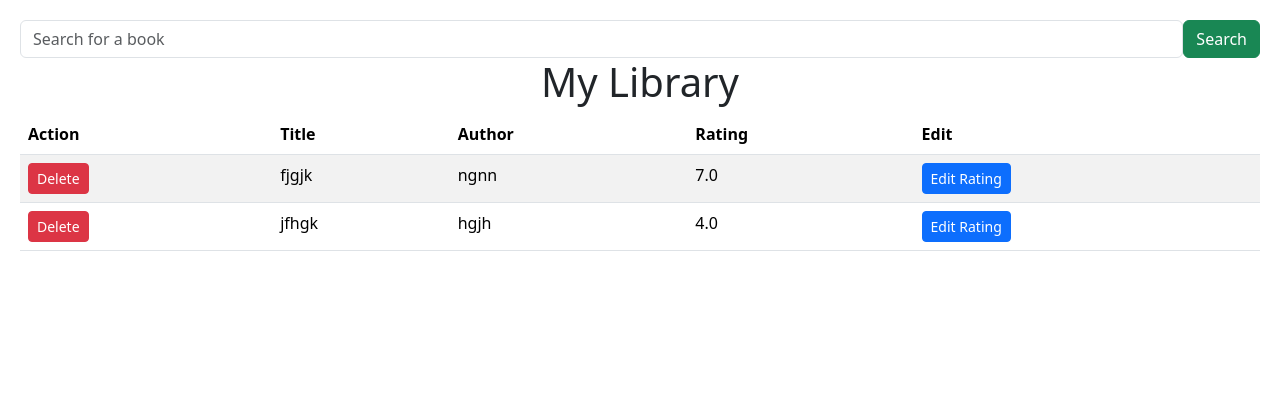
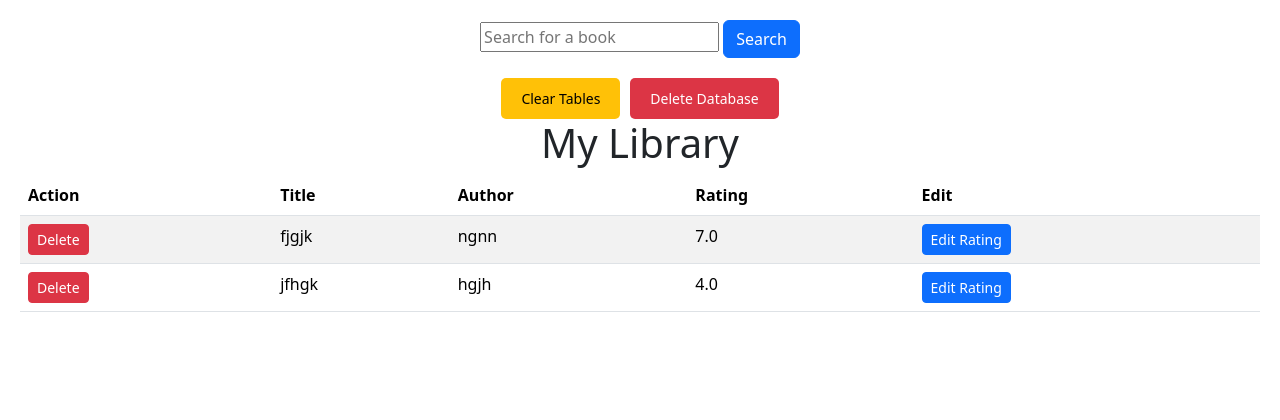
Before and after one commit to add0794/flask-sqlalchemy-library, a Flask app: page / in a window 1280 px wide. Shown: the top 420 px of the page. Run offline with Flask 3, Linux system fonts and the light colour scheme.

Commit message:
add functions to clear table and delete database

```diff
--- a/templates/index.html
+++ b/templates/index.html
@@ -3,12 +3,22 @@
 {% block title %}Library{% endblock %}
 
 {% block content %}
-<form action="{{ url_for('search') }}" method="get">
-  <div class="form-group d-flex align-items-center">
-    <input type="text" name="q" class="form-control mr-2" placeholder="Search for a book">
-    <button class="btn btn-success" type="submit">Search</button>
-  </div>
-</form>
+<div class="search-container">
+  <form action="{{ url_for('search') }}" method="GET">
+      <input type="text" name="q" placeholder="Search for a book">
+      <button type="submit" class='btn btn-primary'>Search</button>
+  </form>
+</div>
+
+<div class="buttons-container">
+  <form action="{{ url_for('clear_tables') }}" method="POST">
+      <button type="submit" class="btn btn-warning">Clear Tables</button>
+  </form>
+  <form action="{{ url_for('delete_database') }}" method="POST">
+      <button type="submit" class="btn btn-danger">Delete Database</button>
+  </form>
+</div>
+
 
 <!-- Flash Messages for Success -->
 {% with messages = get_flashed_messages(with_categories=true) %}
```
